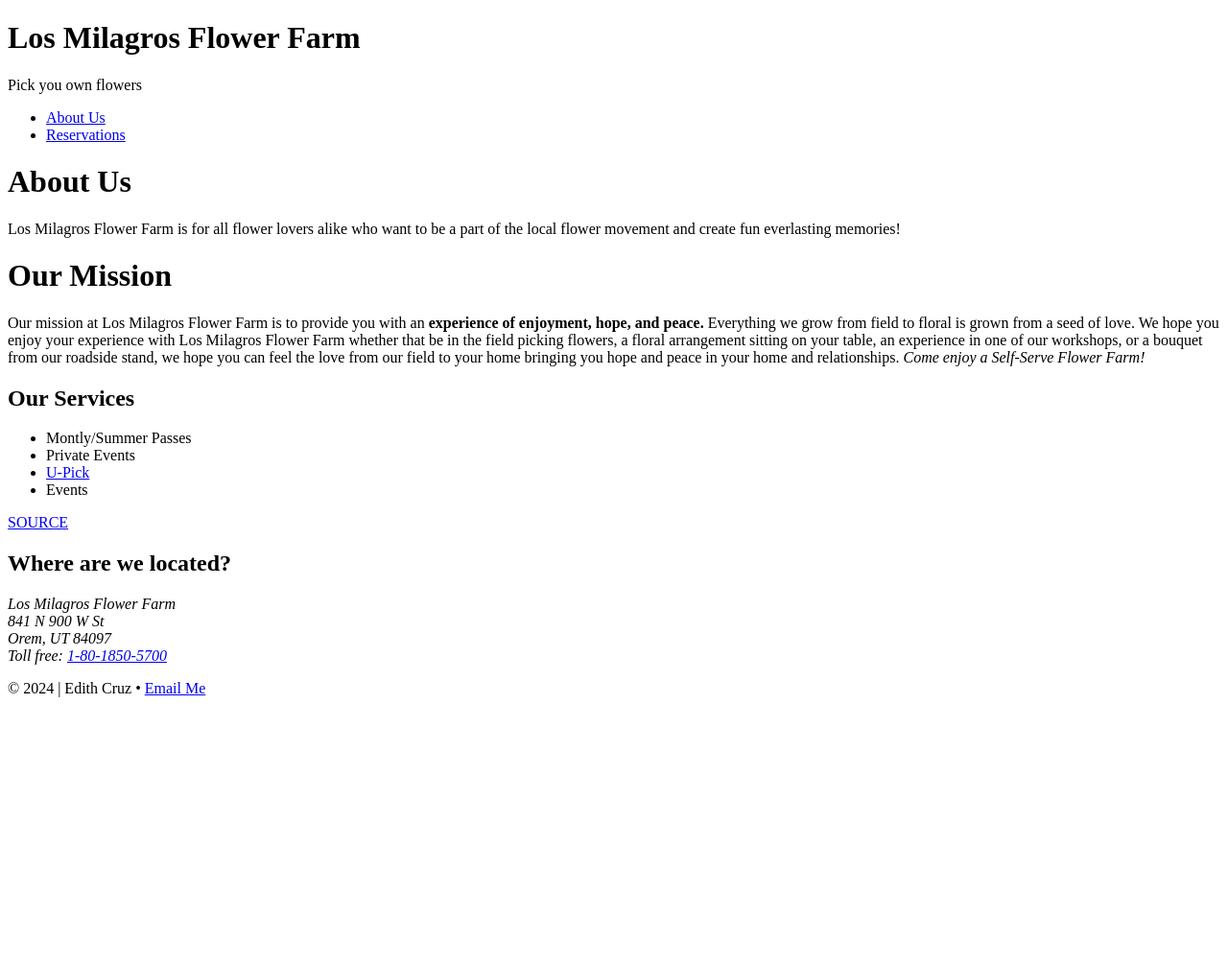
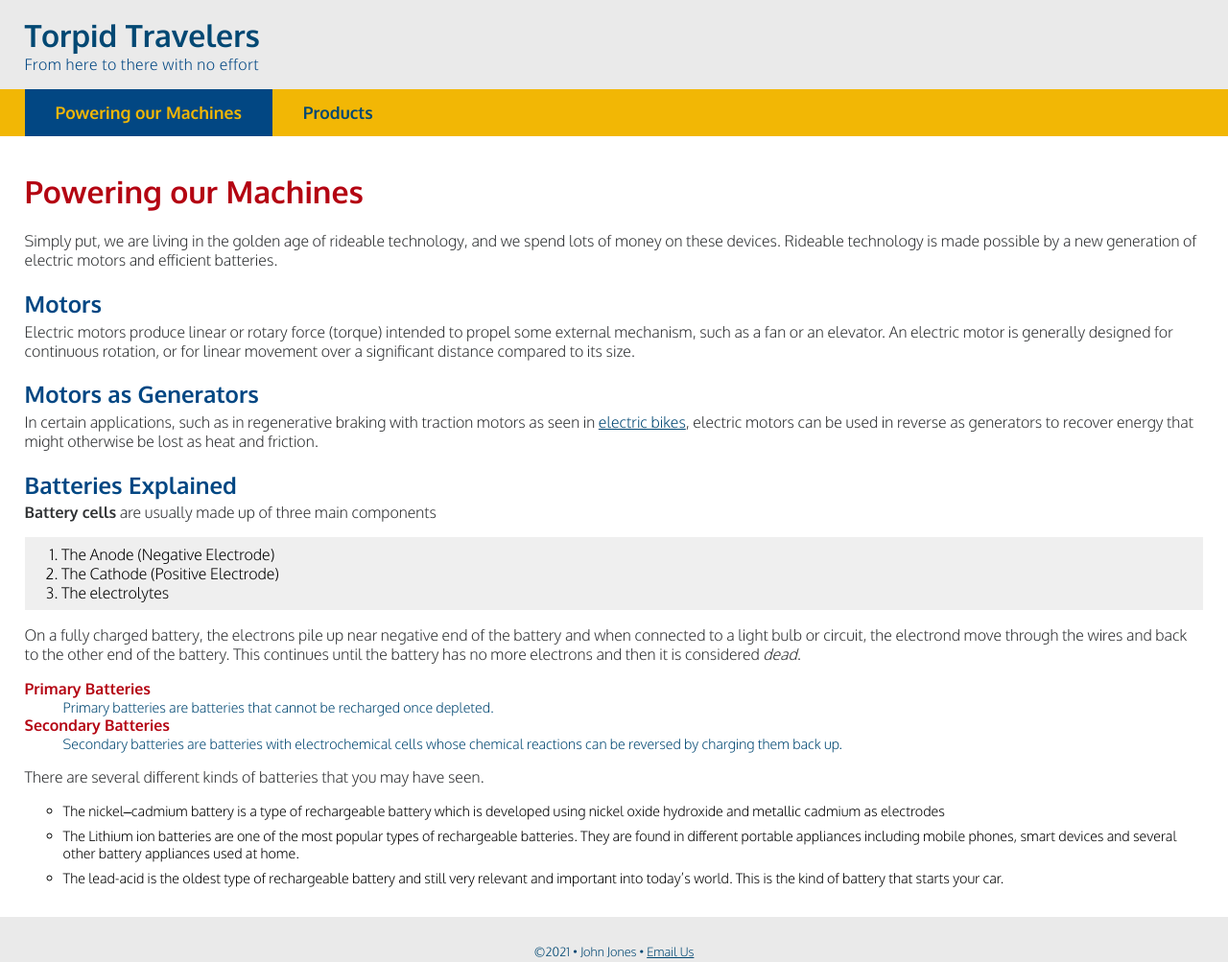
Before and after one commit to edith240/dwdd1600, a plain HTML site: page index.html in a window 1280 px wide. Shown: the whole page at 96% size. Before the commit the page ends 800 px from the top, so only its background shows below. Drawn offline with Linux system fonts and the light colour scheme.

Commit message:
Add files via upload

```diff
--- /dev/null
+++ b/Traveler.css
@@ -0,0 +1,134 @@
+body  {
+        font-family: "Oxygen", sans-serif;
+        font-weight: 300;
+        font-style: normal;
+        margin: 0;
+        font-size: 16px;
+      }
+
+
+      /* header stuff here. */
+
+    header {
+        background-color: #eaeaea;
+        padding: 1rem 2vw;
+    }
+
+    header h1{
+    margin: 0;
+    color: #024873;
+    }
+
+    header p{
+        margin: 0;
+        color: #024783;
+        letter-spacing: .5px;
+    }
+
+    /* Navigation section here. */
+
+    nav {
+        background-color: #f2b705;
+    }
+
+    nav ul {
+        list-style-type: none;
+        padding: 0 2vw;
+        margin: 0;
+        display: flex;
+    }
+
+    nav a {
+        font-size: 1.1rem;
+        text-decoration: none;
+        color: #024873;
+        font-weight: 700;
+        display: block;
+        padding: .83rem 2rem;
+    }
+
+    nav li.active a{
+        background-color: #024783;
+        color: #f2b705;
+    }
+
+    nav a:hover {
+        color: white;
+    }
+
+    /* Main section here. */
+
+main {
+    padding: 1rem 2vw;
+}
+
+main h1 {
+    color: #b40412;
+}
+
+main h2 {
+    color: #024783;
+    margin-bottom: .2rem
+}
+
+main p {
+    color: #2f3133;
+    margin: 0 0 .3rem 0;
+}
+
+main ol {
+    padding: .5rem 3vw;
+    background-color: #efefef;
+}
+
+main dl dt {
+    color: #b40412;
+    font-weight: 700;
+}
+
+main dl dd {
+    color: #024873;
+    font-size: .9rem;
+}
+
+main ul {
+    list-style-type: circle;
+}
+
+main ul li{
+    line-height: 125%;
+    margin-bottom: .5rem;
+    font-size: .9rem;
+}
+
+main address{
+    font-style: normal;
+    background-color: #f2b705;
+    padding: .5rem;
+    width: 12.5rem;
+    border-style: solid;
+    border-color: black;
+    border-radius: .3rem;
+}
+
+main a {
+    color: #024873;
+}
+
+main a:hover {
+    color: rgb(239, 0, 24);
+}
+
+    /* Footer section here. */
+
+    footer {
+        background-color: #eaeaea;
+        text-align:center;
+        color: #024873;
+        padding: 1rem 0;
+        font-size: .8rem
+    }
+
+    footer a{
+        color: #024873;
+    }
--- a/index.html
+++ b/index.html
@@ -1,59 +1,66 @@
-<!DOCTYPE html>
+<!doctype html>
 <html lang="en">
 <head>
-   <title>Los Milagros Flower Farm</title>
-   <meta name="viewport" content="width=device-width, initial-scale=1">
-   <meta name="description" content="Local flower farm where a communtiy can come together and pick flowers">
-   <meta name="author" content="Edith Cruz">
+    <meta name="description" content="Torpid Travelers is dedicated to helping you get around without breaking a sweat."/>
     <meta charset="UTF-8">
+    <title>Torpid Travelers: Powering our Machines</title>
+    <link rel="stylesheet" href="Traveler.css" >
+    <link rel="preconnect" href="https://fonts.googleapis.com">
+    <link rel="preconnect" href="https://fonts.gstatic.com" crossorigin>
+    <link href="https://fonts.googleapis.com/css2?family=Oxygen:wght@300;400;700&display=swap" rel="stylesheet">
 </head>
-
 <body>
-<!--this is the start of the header section-->
+    <!-- start the page header -->
     <header>
-        <h1> Los Milagros Flower Farm</h1>
-        <p>Pick you own flowers</p>
+        <h1>Torpid Travelers</h1>
+        <p>From here to there with no effort</p>
     </header>
 
-<!--this is the start of the navigation system-->
+    <!-- start the page navigation -->
     <nav>
         <ul>
-            <li><a href="index.html">About Us</a></li>
-            <li><a href="reservation.html">Reservations</a></li>
+            <li class="active"><a href="index.html">Powering our Machines</a></li>
+            <li><a href="products.html">Products</a></li>
         </ul>
     </nav>
 
-<!--this is the start of the main section-->
+    <!-- start the page main -->
     <main>
-        <h1>About Us</h1>
-        <p>Los Milagros Flower Farm is for all flower lovers alike who want to be a part of the local flower movement and create fun everlasting memories!</p>
-        <h1>Our Mission</h1>
-        <p>Our mission at Los Milagros Flower Farm is to provide you with an <b>experience of enjoyment, hope, and peace.</b> Everything we grow from field to floral is grown from a seed of love.  We hope you enjoy your experience with Los Milagros Flower Farm whether that be in the field picking flowers, a floral arrangement sitting on your table, an experience in one of our workshops, or a bouquet from our roadside stand, we hope you can feel the love from our field to your home bringing you hope and peace in your home and relationships.
+        <h1>Powering our Machines</h1>
+        <p>Simply put, we are living in the golden age of rideable technology, and we spend lots of money on these devices. Rideable technology  is made possible by a new generation of electric motors and efficient batteries.</p>
 
-            <i>Come enjoy a Self-Serve Flower Farm!</i> </p>
-        <h2>Our Services</h2>
+        <h2>Motors</h2>
+        <p>Electric motors produce linear or rotary force (torque) intended to propel some external mechanism, such as a fan or an elevator. An electric motor is generally designed for continuous rotation, or for linear movement over a significant distance compared to its size.</p>
 
+        <h2>Motors as Generators</h2>
+        <p>In certain applications, such as in regenerative braking with traction motors as seen in <a href="products.html#eb">electric bikes</a>, electric motors can be used in reverse as generators to recover energy that might otherwise be lost as heat and friction.</p>
+
+        <h2>Batteries Explained</h2>
+        <p><strong>Battery cells</strong> are usually made up of three main components</p>
+        <ol>
+            <li>The Anode (Negative Electrode)</li>
+            <li>The Cathode (Positive Electrode)</li>
+            <li>The electrolytes</li>
+        </ol>
+        <p>On a fully charged battery, the electrons pile up near negative end of the battery and when connected to a light bulb or circuit, the electrond move through the wires and back to the other end of the battery. This continues until the battery has no more electrons and then it is considered <em>dead</em>.</p>
+
+        <dl>
+            <dt>Primary Batteries</dt>
+            <dd>Primary batteries are batteries that cannot be recharged once depleted.</dd>
+            <dt>Secondary Batteries</dt>
+            <dd>Secondary batteries are batteries with electrochemical cells whose chemical reactions can be reversed by charging them back up.</dd>
+        </dl>
+        <p>There are several different kinds of batteries that you may have seen.</p>
         <ul>
-                <li>Montly/Summer Passes</li>
-                <li>Private Events</li>
-                <li><a href="reservation.html">U-Pick </a></li>
-                <li>Events</li>
+            <li>The nickel–cadmium battery is a type of rechargeable battery which is developed using nickel oxide hydroxide and metallic cadmium as electrodes</li>
+            <li>The Lithium ion batteries are one of the most popular types of rechargeable batteries. They are found in different portable appliances including mobile phones, smart devices and several other battery appliances used at home. </li>
+            <li>The lead-acid is the oldest type of rechargeable battery and still very relevant and important into today’s world. This is the kind of battery that starts your car.</li>
         </ul>
-
-        <p><a href="https://www.bloomedlife.com/"  target="_blank" >SOURCE</a> </p>
-        <h2>Where are we located?</h2>
-            <address>
-                Los Milagros Flower Farm<br>
-                841 N 900 W St<br>
-                Orem, UT 84097<br>
-                Toll free: <a href="tel:18018505700">1-80-1850-5700</a>
-            </address>
     </main>
 
-   <!--This is the start of the footer section.-->
+    <!-- start the page footer -->
     <footer>
-    <p>&copy; 2024  |   Edith Cruz  &bull; <a href="mailto:email@gmail.com">Email Me</a> </p>
+        <p>&copy;2021 &bull; John Jones &bull; <a href="mailto:zen@gmail.com">Email Us</a> </p>
     </footer>
 </body>
-
 </html>
```
Also changed, not shown: products.html (added, +57 -0 lines). Lines whose indentation alone changed are shown as unchanged.
